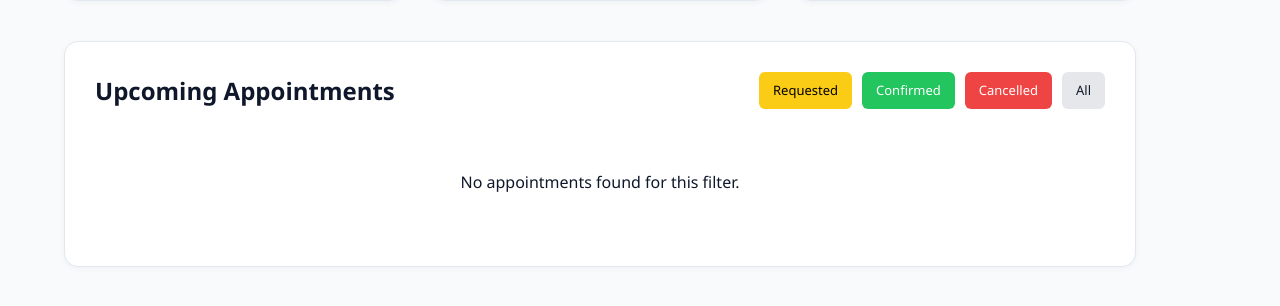
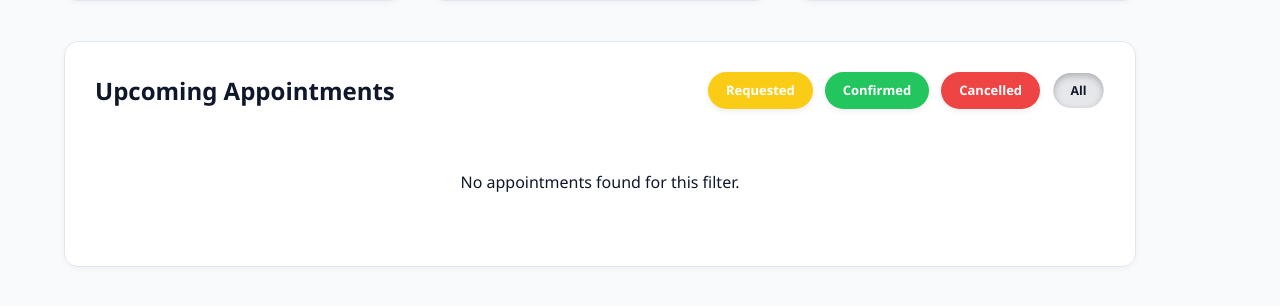
Before and after one commit to Besso2003/Clinic_Appointment_System_Python, a Django app: page /dashboard/patient/ in a window 1280 px wide. Shown: the part 391-697 px from the top of the page. Run offline with Django 5.2, Linux system fonts and the light colour scheme; the visitor is signed in with stand-in values (Sample User, id 1); data comes from the database, SQL or seed files in the repository; data that the repository does not hold is empty.

Commit message:
Added three buttons requested, confirmed, cancelled and edited viewsfor list_patient_appointments

```diff
--- a/templates/dashboard/patient.html
+++ b/templates/dashboard/patient.html
@@ -22,9 +22,7 @@
     }
 
     .profile-card-header {
-      background: linear-gradient(135deg,
-          var(--primary),
-          var(--primary-dark));
+      background: linear-gradient(135deg, var(--primary), var(--primary-dark));
       color: white;
       padding: 30px;
       border-radius: var(--radius-md);
@@ -32,24 +30,26 @@
       box-shadow: var(--shadow-md);
     }
 
-    /* Filter Buttons Styling */
+    /* ===== Filter Buttons (Doctor Style) ===== */
     .filter-container {
       display: flex;
-      gap: 10px;
+      gap: 12px;
     }
 
     .filter-btn {
-      padding: 8px 14px;
-      border-radius: 6px;
+      padding: 8px 18px;
+      border-radius: 50px;
+      text-decoration: none;
       font-size: 13px;
-      text-decoration: none;
-      font-weight: 500;
-      transition: 0.2s ease;
+      font-weight: 600;
+      transition: all 0.25s ease;
+      box-shadow: 0 2px 6px rgba(0, 0, 0, 0.08);
+      display: inline-block;
     }
 
     .filter-requested {
       background: #facc15;
-      color: #000;
+      color: white;
     }
 
     .filter-confirmed {
@@ -68,7 +68,15 @@
     }
 
     .filter-btn:hover {
-      opacity: 0.85;
+      transform: translateY(-2px);
+      box-shadow: 0 6px 14px rgba(0, 0, 0, 0.15);
+      opacity: 0.9;
+    }
+
+    .filter-btn.active {
+      transform: scale(0.95);
+      box-shadow: inset 0 3px 8px rgba(0, 0, 0, 0.25);
+      opacity: 1;
     }
   </style>
 </head>
@@ -82,8 +90,7 @@
 
       <nav class="nav-center">
         <a href="{% url 'patient' %}" class="nav-link active">Dashboard</a>
-        <a href="{% url 'show_create_appointment_form' %}" class="nav-link">
-          Book Appointment</a>
+        <a href="{% url 'show_create_appointment_form' %}" class="nav-link">Book Appointment</a>
         <a href="{% url 'list_patient_appointments' %}" class="nav-link">My History</a>
       </nav>
 
@@ -105,7 +112,6 @@
     </header>
 
     <main class="patient-dashboard">
-
       <section class="profile-card-header">
         <h1>Welcome back, {{ user.first_name }}!</h1>
         <p style="opacity: 0.9">
@@ -138,24 +144,27 @@
 
       <!-- Appointment Section -->
       <section class="card">
-
         <div style="display:flex; justify-content: space-between; align-items:center; margin-bottom:20px;">
           <h2>Upcoming Appointments</h2>
 
           <div class="filter-container">
-            <a href="{% url 'list_patient_appointments' %}?status=REQUESTED" class="filter-btn filter-requested">
+            <a href="{% url 'list_patient_appointments' %}?status=REQUESTED"
+               class="filter-btn filter-requested {% if current_status == 'REQUESTED' %}active{% endif %}">
               Requested
             </a>
 
-            <a href="{% url 'list_patient_appointments' %}?status=CONFIRMED" class="filter-btn filter-confirmed">
+            <a href="{% url 'list_patient_appointments' %}?status=CONFIRMED"
+               class="filter-btn filter-confirmed {% if current_status == 'CONFIRMED' %}active{% endif %}">
               Confirmed
             </a>
 
-            <a href="{% url 'list_patient_appointments' %}?status=CANCELLED" class="filter-btn filter-cancelled">
+            <a href="{% url 'list_patient_appointments' %}?status=CANCELLED"
+               class="filter-btn filter-cancelled {% if current_status == 'CANCELLED' %}active{% endif %}">
               Cancelled
             </a>
 
-            <a href="{% url 'list_patient_appointments' %}" class="filter-btn filter-all">
+            <a href="{% url 'list_patient_appointments' %}"
+               class="filter-btn filter-all {% if not current_status %}active{% endif %}">
               All
             </a>
           </div>
@@ -190,8 +199,7 @@
               </td>
               <td>
                 {% if appointment.status != "CANCELLED" %}
-                <a href="{% url 'cancel_appointment' appointment.id %}" class="btn btn-danger"
-                  style="padding: 5px 10px; font-size: 12px">
+                <a href="{% url 'cancel_appointment' appointment.id %}" class="filter-btn filter-cancelled" style="padding:5px 10px; font-size:12px;">
                   Cancel
                 </a>
                 {% endif %}
```
